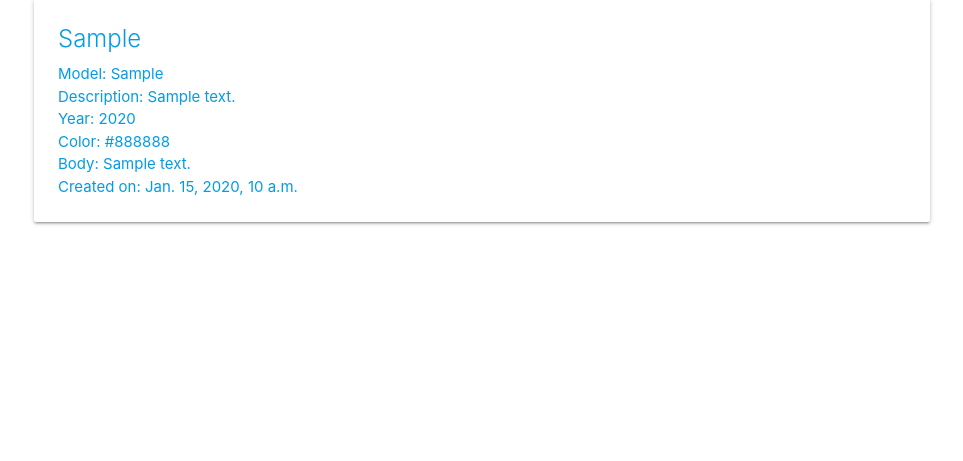
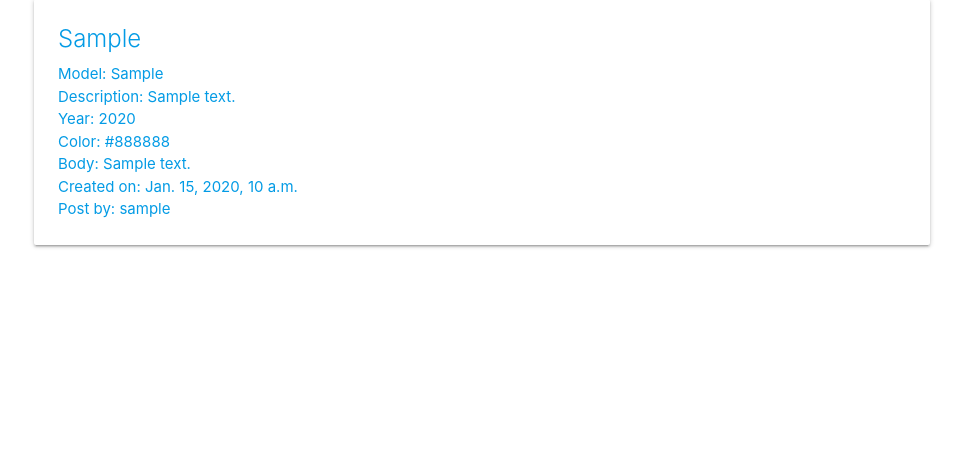
Before and after one commit to jcoles1155/carsio2, a Django app: page /cars/ in a window 1280 px wide. Shown: the part 201-662 px from the top of the page, without its empty margins (158-1121 px from the left). Run offline with Django 3.2, Linux system fonts and the light colour scheme; a user stored in the database is signed in; tables that the repository leaves empty hold one stand-in row (values such as "Sample post").

Commit message:
user id added

```diff
--- a/main_app/templates/cars/detail.html
+++ b/main_app/templates/cars/detail.html
@@ -11,6 +11,7 @@
     <p>Color: {{ car.color }}</p>
     <p>Description: {{ car.description }}</p>
     <p>Created on: {{ car.created_at }}</p>
+    <p>Post by: {{ car.user }}</p>
   </div>
   <div class="card-action">
     <a href="{% url 'cars_update' car.id %}">Edit</a>
--- a/main_app/templates/cars/index.html
+++ b/main_app/templates/cars/index.html
@@ -13,6 +13,7 @@
       <p>Color: {{ car.color }}</p>
       <p>Body: {{ car.body }}</p>
       <p>Created on: {{ car.created_at }}</p>
+      <p>Post by: {{ car.user }}</p>
     </div>
   </a>
 </div>
```
Also changed, not shown: main_app/migrations/0005_carpost_username.py (added), main_app/migrations/0007_merge_0005_carpost_username_0006_auto_20210501_1727.py (added).
